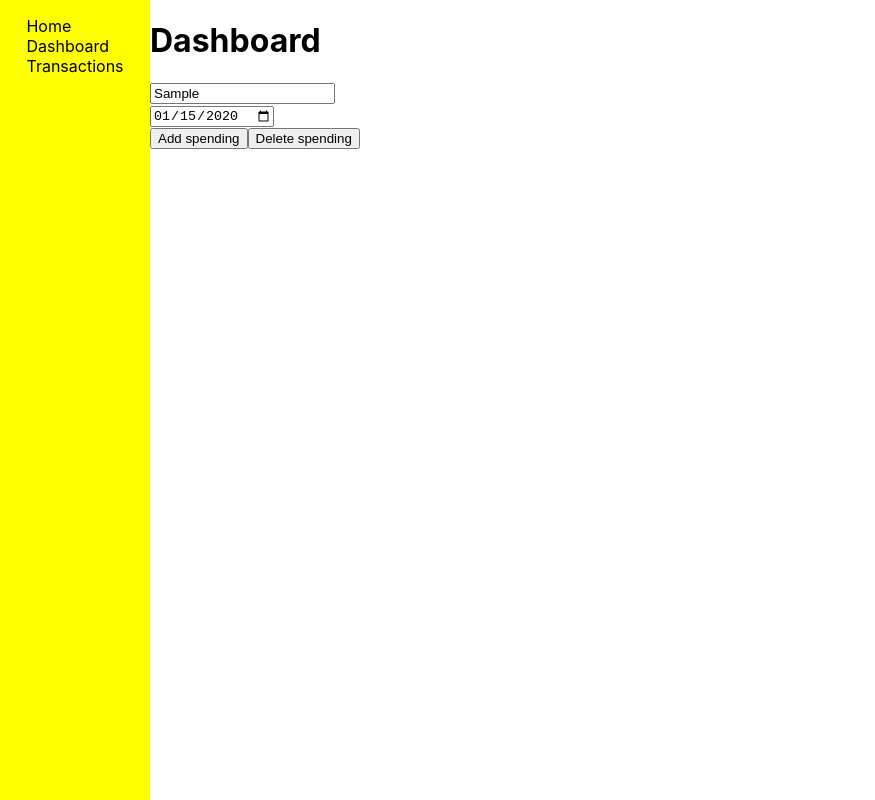
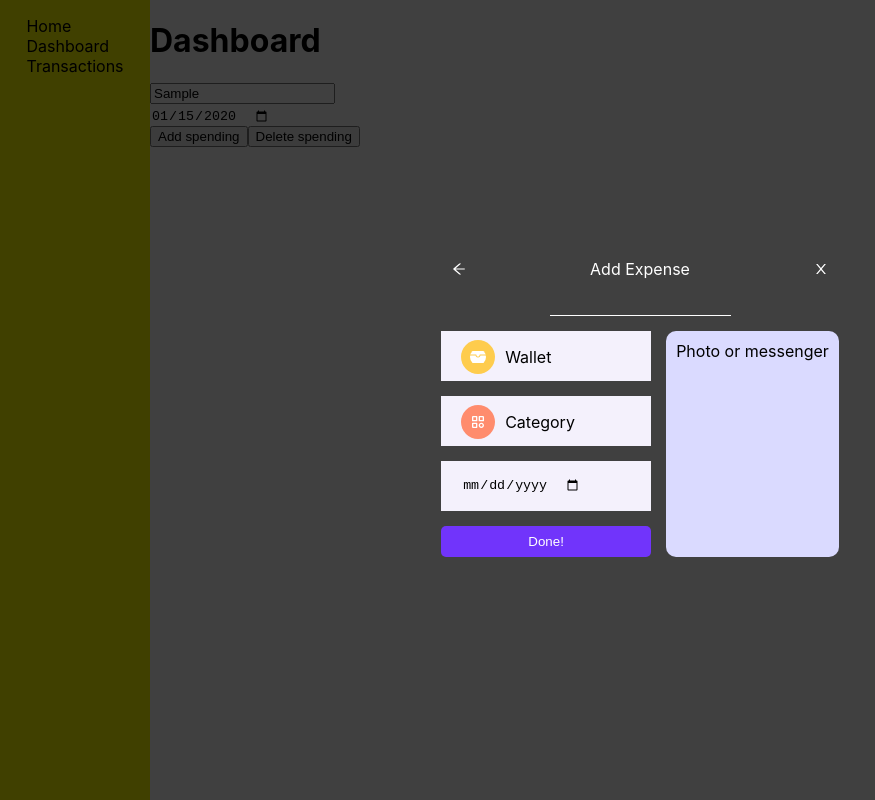
Before and after one commit to aniawojcik002/BudgetApp, a React (Create React App) app in the folder client/: page /dashboard in a window 1280 px wide. Both pictures are taken after typing "Sample", "2020-01-15" into the empty fields and a click on the button "Add spending". Shown: the whole page, without its empty margins (0-875 px from the left). Built offline with nearby package versions, Linux system fonts and the light colour scheme.

Commit message:
Add basic modal feature

```diff
--- a/client/src/Components/Dashboard/Dashboard.js
+++ b/client/src/Components/Dashboard/Dashboard.js
@@ -1,7 +1,16 @@
 import Header from "../Header/Header";
 import styles from "./Dashboard.module.css";
+import Modal from "./Modal";
+import { useState } from "react";
 
 export const Dashboard = () => {
+  const [openModal, setOpenModal] = useState(false);
+  const handleModal = () => {
+    setOpenModal(true);
+  }
+  const onCloseHandle = () => {
+    setOpenModal(false)
+  }
   return (
     <>
       <div className={styles.dashboardPageWrapper}>
@@ -17,7 +26,8 @@ export const Dashboard = () => {
             </div>
           </div>
           <div className={styles.buttons}>
-            <button>Add spending</button>
+            <button onClick={handleModal}>Add spending</button>
+            <Modal open={openModal} onClose={onCloseHandle}/>
             <button>Delete spending</button>
           </div>
         </div>
--- a/client/src/Components/Dashboard/Modal.js
+++ b/client/src/Components/Dashboard/Modal.js
@@ -1,22 +1,25 @@
 import { AiOutlineArrowLeft, AiOutlineClose } from "react-icons/ai";
-import { BsWalletFill} from "react-icons/bs";
+import { BsWalletFill } from "react-icons/bs";
 import { BiCategory } from "react-icons/bi";
 
 import styles from "./Modal.module.css";
 
-const Modal = () => {
+const Modal = ({ open, onClose }) => {
+  if (!open) return null;
   return (
+    <div className={styles.overlay} onClick={onClose}>
       <div className={styles.mainWrapper}>
-      <div className={styles.wrapper}>
+        <div className={styles.wrapper} onClick={(e) => {
+        e.stopPropagation()}}>
           <div className={styles.modalHeader}>
             <AiOutlineArrowLeft />
             <p> Add Expense</p>
-          <AiOutlineClose />
+            <AiOutlineClose onClick={onClose} />
           </div>
-        <div className={styles.input}>
+          <div className={styles.spendingValue}>
             <input type="number"></input>
           </div>
-        <div className={styles.bottomWrapper}>
+          <div className={styles.bodyWrapper}>
             <div className={styles.leftSideContainer}>
               <div className={styles.wallet}>
                 <BsWalletFill />
@@ -28,13 +31,14 @@ const Modal = () => {
               </div>
               <div className={styles.calendar}>
                 {/* <BsCalendarCheck /> */}
-              <input className={styles.input} type="date"/>
+                <input className={styles.calendar__input} type="date" />
               </div>
-          <div >
+              <div>
                 <button className={styles.doneButton}> Done! </button>
               </div>
             </div>
-          <div className={styles.messenger}>Photo and messenger</div>
+            <div className={styles.messengerRightContainer}>Photo or messenger</div>
+          </div>
         </div>
       </div>
     </div>
--- a/client/src/Components/Dashboard/Modal.module.css
+++ b/client/src/Components/Dashboard/Modal.module.css
@@ -1,17 +1,24 @@
+.overlay {
+  position: absolute;
+  background: rgba(0, 0 , 0, .75);
+  width: 100%;
+  height: 100%;
+  top:0%;
+  left:0%;
+}
 .mainWrapper {
+  width:100%;
+  height: 100%;
   display: flex;
   flex-direction: column;
   justify-content: center;
   align-items: center;
-  margin-bottom: 15px;
 }
 .wrapper {
   display: flex;
   flex-direction: column;
   justify-content: center;
   align-items: center;
-  background-color: #ffffff;
-  width: 50vw;
   padding: 0;
   margin: 0;
 }
@@ -22,22 +29,21 @@
   justify-content: space-between;
   align-items: center;
   padding: 0;
+  color:white;
 }
 .modalHeader > svg {
   padding: 10px;
 }
-.input input[type="number"] {
-  width: 80%;
+.spendingValue input[type="number"] {
   background: transparent;
-  /* font-size: 1.2rem; */
   border: none;
-  border-bottom: 1px solid black;
-  padding-bottom: 6px;
+  border-bottom: 1px solid #fff;
   margin-bottom: 15px;
   outline: none;
   text-align: center;
+  color: #fff;
 }
-.bottomWrapper {
+.bodyWrapper {
   display: flex;
   flex-flow: row wrap;
   gap: 15px;
@@ -59,16 +65,15 @@
 }
 
 .wallet > svg,
-.category > svg,
-.calendar > svg {
+.category > svg {
   padding: 9px;
   border-radius: 50%;
   margin: auto 0;
   color: white;
 }
-.calendar > svg {
+/* .calendar > svg {
   background-color: #7fc747;
-}
+} */
 .wallet > svg {
   background-color: #fecc4d;
 }
@@ -86,7 +91,7 @@
   color: white;
 }
 
-.input input[type="date"] {
+.calendar__input input[type="date"] {
   width: 80%;
   border: none;
   border-bottom: 1px solid black;
@@ -103,8 +108,9 @@ input[type="date"] {
   outline: none;
 }
 
-.messenger {
+.messengerRightContainer {
   background-color: #dadaff;
   border-radius: 10px;
   flex-grow: 1;
+  padding: 10px;
 }
```
Lines whose indentation alone changed are shown as unchanged.
